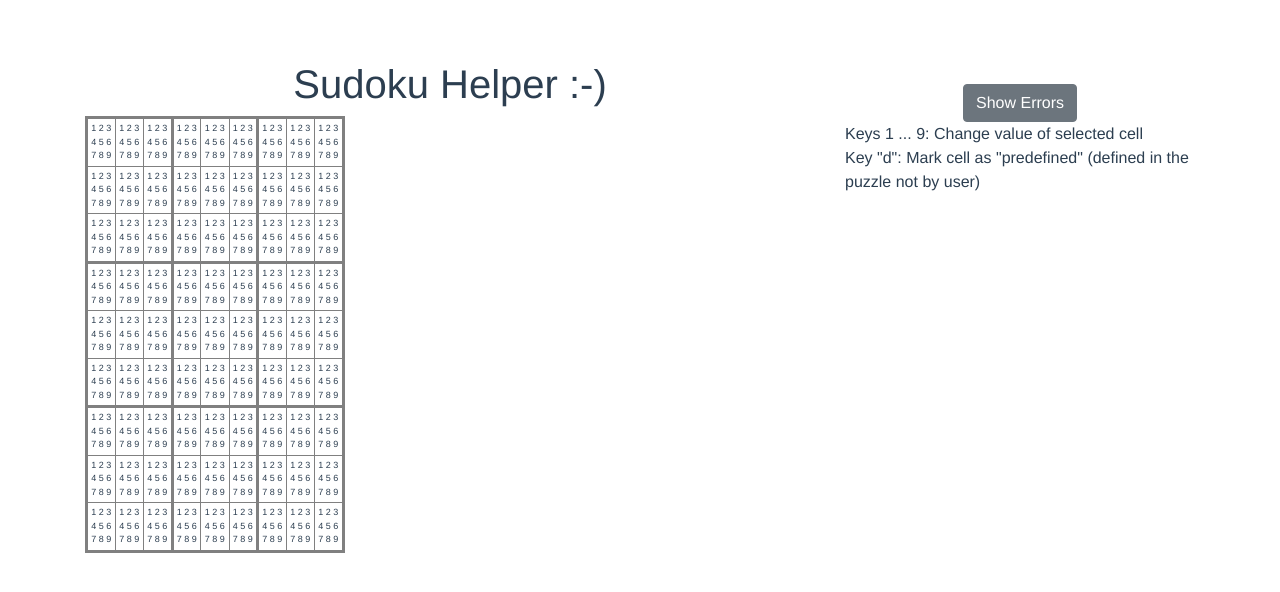
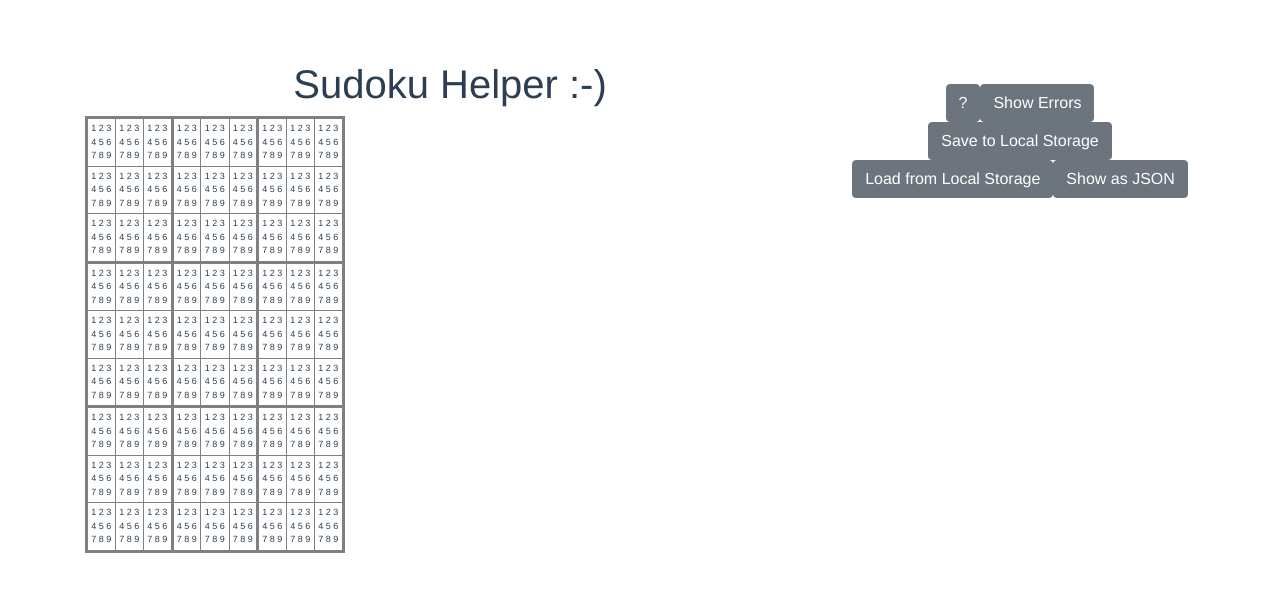
Before and after one commit to ptandler/sudoku-helper, a Vue app: page / in a window 1280 px wide. Shown: the top 592 px of the page. Built offline with nearby package versions, Linux system fonts and the light colour scheme.

Commit message:
Added "hideErrors" and simple save/load to local storage

```diff
--- a/src/App.vue
+++ b/src/App.vue
@@ -17,13 +17,25 @@
             </div>
             <div class="col-12 col-lg-4">
                 <br/>
-                <b-button-group>
-                    <b-button @click="showErrors">Show Errors</b-button>
-                </b-button-group>
+                <b-button @click="toggleHelp">?</b-button>
+                <b-button @click="showErrors">Show Errors</b-button>
+                <br/>
+                <b-button @click="saveGame">Save to Local Storage</b-button>
+                <b-button @click="loadGame">Load from Local Storage</b-button>
+                <b-button @click="showJSON" v-if="!exportedJSON">Show as JSON</b-button><b-button @click="hideJSON" v-if="exportedJSON">Hide JSON</b-button>
+            </div>
+            <!-- export -->
+            <div class="col-12" v-if="exportedJSON">
+                {{ exportedJSON }}
+            </div>
+            <!-- help text -->
+            <div class="col-12" v-if="showHelp">
                 <br/>
                 <p class="text-left">
-                    Keys 1 ... 9: Change value of selected cell<br/>
-                    Key "d": Mark cell as "predefined" (defined in the puzzle not by user)
+                    Keys:<br/>
+                    1 ... 9: Change value of selected cell<br/>
+                    0: remove entered value of selected cell<br/>
+                    d: Mark cell as "predefined" (defined in the puzzle not by user)
                 </p>
             </div>
         </div>
@@ -49,17 +61,52 @@
             onKeypress(event) {
                 // console.log(event);
                 if (event.key >= "1" && event.key <= "9") {
+                    this.hideErrors(); // this is no longer valid
                     this.sudoku.setValueOfActiveCell(event.key);
                     return;
                 }
+                if (event.key == "0") {
+                    this.hideErrors(); // this is no longer valid
+                    for (let m of this.sudoku.getActiveCells()) {
+                        m.removeDefinedValue();
+                    }
+                }
                 if (event.key === "d") {
                     for (let m of this.sudoku.getActiveCells()) {
-                        m.predefined = ! m.predefined;
+                        m.predefined = !m.predefined;
                     }
+                    return;
                 }
             },
             showErrors() {
                 this.sudoku.showErrors();
+            },
+
+            saveGame() {
+                const json = this.sudoku.asJSON();
+                localStorage.setItem('currentGame', json);
+            },
+
+            loadGame() {
+                try {
+                    const json = localStorage.getItem('currentGame');
+                    if (json) {
+                        this.sudoku.loadFromJSON(json);
+                    }
+                } catch (e) {
+                    console.error(e);
+                }
+            },
+
+            showJSON() {
+                this.exportedJSON = this.sudoku.asJSON();
+            },
+            hideJSON() {
+                this.exportedJSON = null;
+            },
+
+            toggleHelp() {
+                this.showHelp = !this.showHelp;
             }
         },
         data: () => {
@@ -67,6 +114,8 @@
 
             const data = {
                 sudoku,
+                showHelp: false,
+                exportedJSON: null,
                 values: sudokuValues
             };
             console.log(data);
--- a/src/components/Sudoku.ts
+++ b/src/components/Sudoku.ts
@@ -93,25 +93,46 @@ export class Sudoku {
         }
     }
 
-    public showErrors() {
+    public hideErrors() {
         for (let row of sudokuValues) {
             for (let col of sudokuValues) {
                 const m = this.getModel(row, col);
                 m.error = false;
             }
         }
+    }
 
+    public showErrors() {
+        this.hideErrors();
         for (let row of this.rows) {
-            console.log(`validate row ${row}`);
+            // console.log(`validate row ${row}`);
             row.showErrors();
         }
         for (let col of this.cols) {
-            console.log(`validate col ${col}`);
+            // console.log(`validate col ${col}`);
             col.showErrors();
         }
         for (let square of this.squares) {
-            console.log(`validate square ${square}`);
+            // console.log(`validate square ${square}`);
             square.showErrors();
+        }
+    }
+
+    // load and save
+
+    public asJSON(): string {
+        return JSON.stringify(this.matrix);
+    }
+
+    public loadFromJSON(json: string) {
+        const input = JSON.parse(json);
+        for (let row of sudokuValues) {
+            for (let col of sudokuValues) {
+                const m = this.getModel(row, col);
+                const cell = input[row - 1][col - 1];
+                m.value = cell.value;
+                m.predefined = cell.predefined;
+            }
         }
     }
 }
@@ -143,6 +164,10 @@ export class SudokuFieldModel {
         } else {
             console.error(`setValue(${v}) is not instanceof SudokuValue`);
         }
+    }
+
+    public removeDefinedValue() {
+        this.value = sudokuValues.slice(0);
     }
 
     public hasDefinedValue(): SudokuValue | null {
@@ -180,6 +205,17 @@ export class SudokuFieldModel {
         } else {
             return this.value.join(" ");
         }
+    }
+
+    /**
+     * this is used by JSON.stringify to export only the public fields
+     * @return {object}
+     */
+    public toJSON(): object {
+        return {
+            value: this.value,
+            predefined: this.predefined,
+        };
     }
 }
 
```
Also changed, not shown: 2 other files (tests, documents, lock files or other folders).
